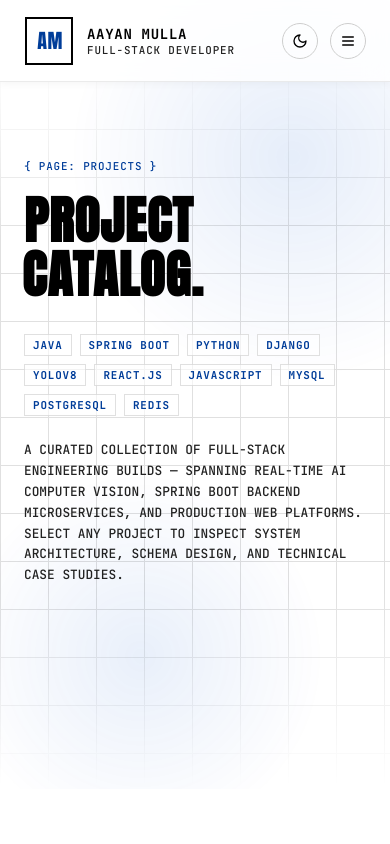
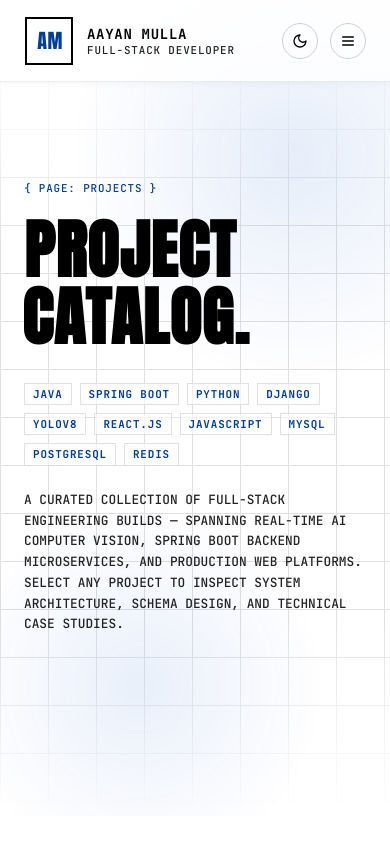
Before and after one commit to AayanM05/Portfolio, a React (Vite) app: page /projects in a window 390 px wide. Shown: the top 844 px of the page. Built offline with nearby package versions, Linux system fonts and the light colour scheme.

Commit message:
Update Projects page hero layout and heading font size

```diff
--- a/src/pages/Projects.jsx
+++ b/src/pages/Projects.jsx
@@ -51,7 +51,7 @@ export default function Projects() {
         <AbstractField variant="hero" />
 
         {/* Hero Section */}
-        <section className="relative pt-[189px] pb-[112px] md:pt-[182px] md:pb-[128px] px-6 md:px-10 -translate-y-[11px] md:translate-y-[2px]">
+        <section className="relative pt-[189px] pb-[112px] md:pt-[182px] md:pb-[128px] px-6 md:px-10 translate-y-[11px] md:translate-y-[2px]">
           <div className="max-w-container mx-auto relative">
             <motion.div
               initial={{ opacity: 0, y: 16 }}
@@ -60,7 +60,7 @@ export default function Projects() {
             >
               <DetectionFrame tag="PAGE: PROJECTS" always>
                 <h1
-                  className="font-display font-bold text-display-lg leading-[1.05] sm:leading-none md:leading-[1.02] mt-4 flex flex-col"
+                  className="font-display font-bold text-[calc(3.2rem+13px)] md:text-display-lg leading-[1.05] sm:leading-none md:leading-[1.02] mt-4 flex flex-col"
                   style={{ letterSpacing: "0.017em" }}
                 >
                   <span>PROJECT</span>
```
